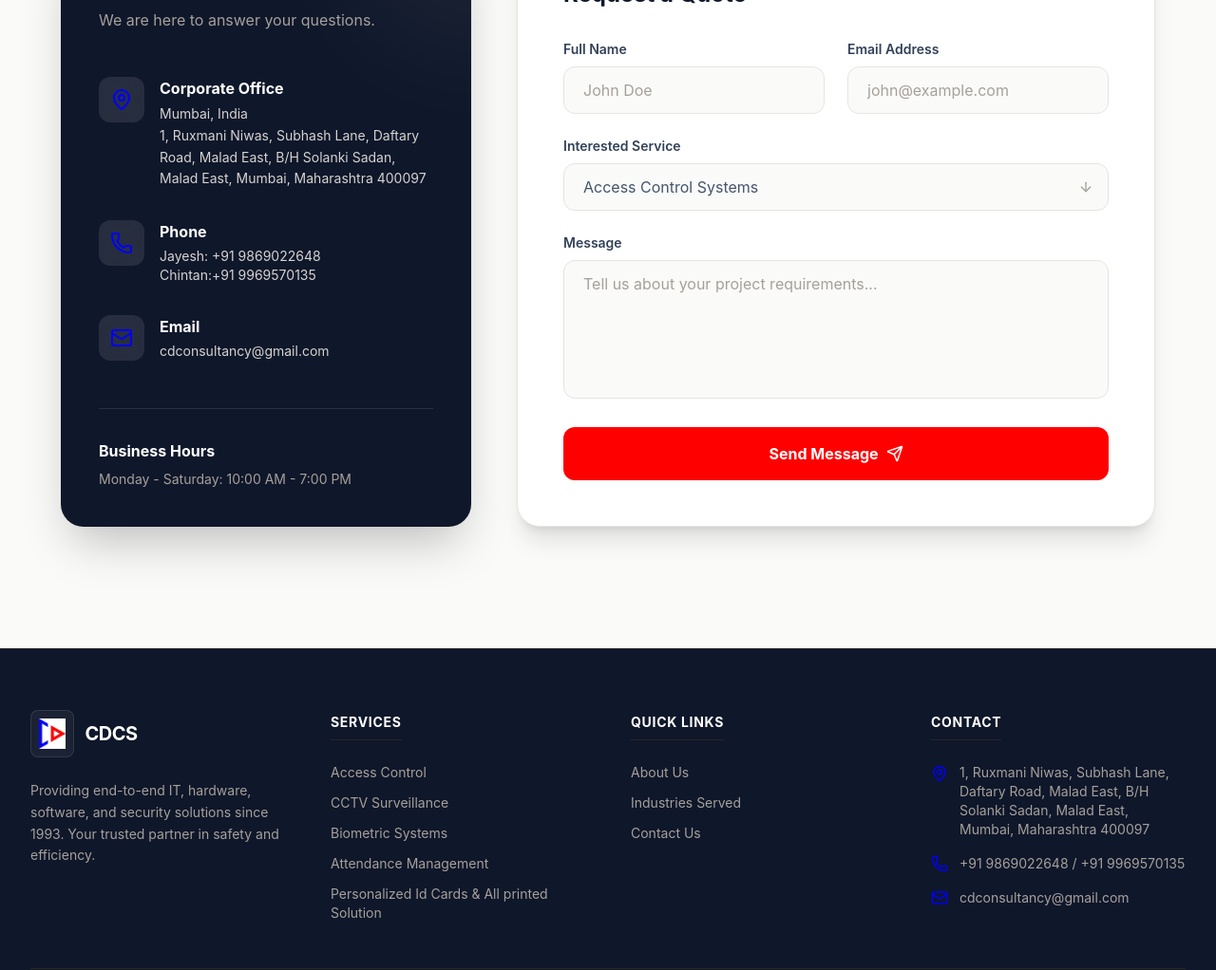
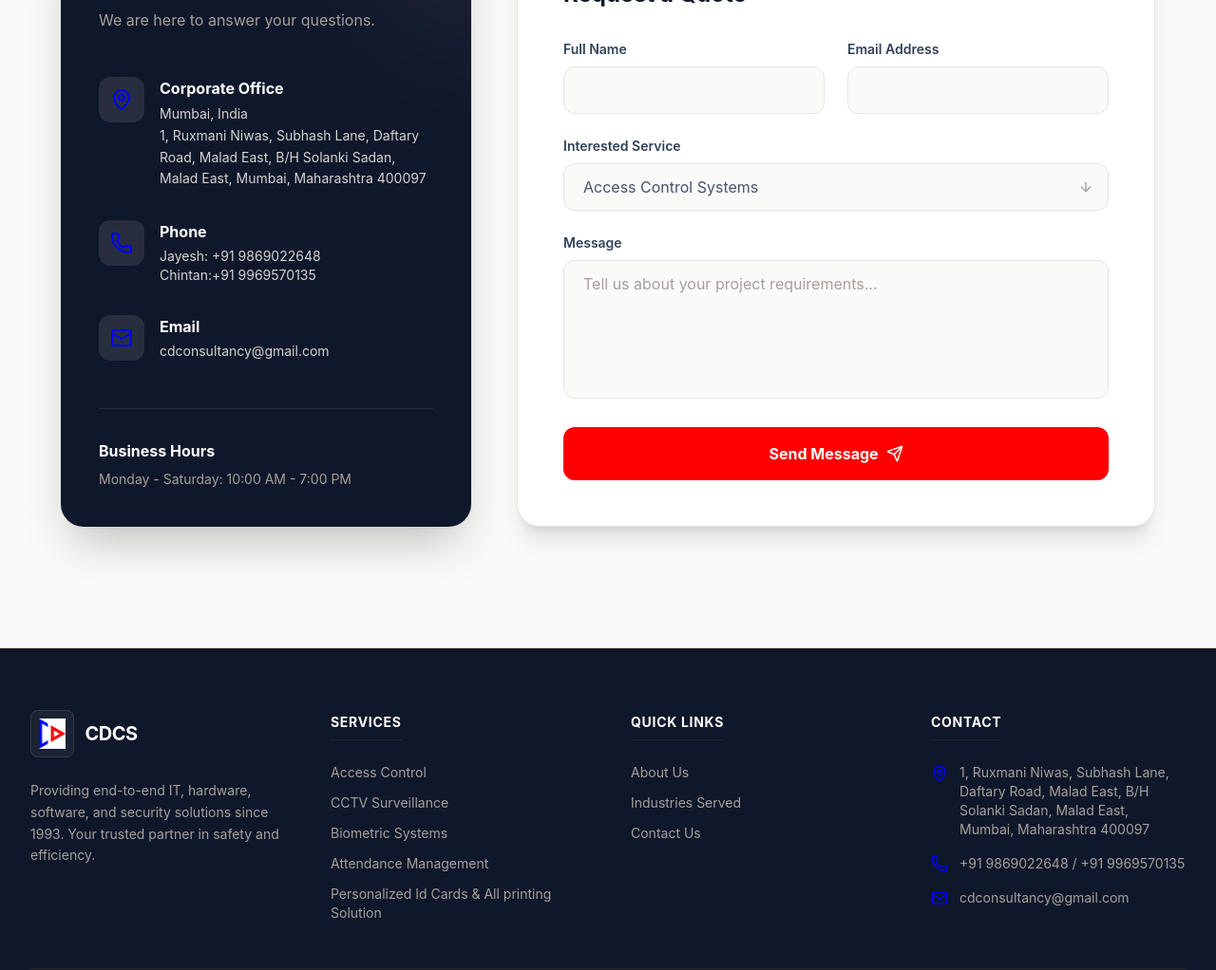
Before and after one commit to Vedzshah/CD-consultancy-, a React (Vite) app: page /contact in a window 1280 px wide. Shown: the part 505-1527 px from the top of the page at 95% size. Built offline with nearby package versions, Linux system fonts and the light colour scheme.

Commit message:
id card changes

```diff
--- a/components/Layout.tsx
+++ b/components/Layout.tsx
@@ -148,7 +148,7 @@ const Layout: React.FC<LayoutProps> = ({ children }) => {
                 <li><Link to="/services" className="hover:text-brand-400 hover:translate-x-1 transition-all inline-block">CCTV Surveillance</Link></li>
                 <li><Link to="/services" className="hover:text-brand-400 hover:translate-x-1 transition-all inline-block">Biometric Systems</Link></li>
                 <li><Link to="/services" className="hover:text-brand-400 hover:translate-x-1 transition-all inline-block">Attendance Management</Link></li>
-                <li><Link to="/services" className="hover:text-brand-400 hover:translate-x-1 transition-all inline-block">Personalized Id Cards & All printed Solution</Link></li>
+                <li><Link to="/services" className="hover:text-brand-400 hover:translate-x-1 transition-all inline-block">Personalized Id Cards & All printing Solution</Link></li>
               </ul>
             </div>
 
--- a/pages/Contact.tsx
+++ b/pages/Contact.tsx
@@ -128,11 +128,11 @@ const Contact: React.FC = () => {
                 <div className="grid grid-cols-1 md:grid-cols-2 gap-6">
                   <div>
                     <label htmlFor="name" className="block text-sm font-semibold text-slate-700 mb-2">Full Name</label>
-                    <input type="text" id="name" name="name" required placeholder="John Doe" className="w-full px-5 py-3 bg-stone-50 border border-stone-200 rounded-xl focus:ring-2 focus:ring-brand-500 focus:border-transparent outline-none transition-all placeholder:text-stone-400" />
+                    <input type="text" id="name" name="name" className="w-full px-5 py-3 bg-stone-50 border border-stone-200 rounded-xl focus:ring-2 focus:ring-brand-500 focus:border-transparent outline-none transition-all placeholder:text-stone-400" />
                   </div>
                   <div>
                     <label htmlFor="email" className="block text-sm font-semibold text-slate-700 mb-2">Email Address</label>
-                    <input type="email" id="email" name="email" required placeholder="john@example.com" className="w-full px-5 py-3 bg-stone-50 border border-stone-200 rounded-xl focus:ring-2 focus:ring-brand-500 focus:border-transparent outline-none transition-all placeholder:text-stone-400" />
+                    <input type="email" id="email" name="email" className="w-full px-5 py-3 bg-stone-50 border border-stone-200 rounded-xl focus:ring-2 focus:ring-brand-500 focus:border-transparent outline-none transition-all placeholder:text-stone-400" />
                   </div>
                 </div>
 
@@ -144,7 +144,7 @@ const Contact: React.FC = () => {
                       <option value="Attendance Management">Attendance Management</option>
                       <option value="CCTV Surveillance">CCTV Surveillance</option>
                       <option value="Biometric Systems">Biometric Systems</option>
-                      <option value="Personalized Id Cards & All printed Solution">Personalized Id Cards & All printed Solution</option>
+                      <option value="Personalized Id Cards & All printing Solution">Personalized Id Cards & All printing Solution</option>
                       <option value="Other">Other</option>
                     </select>
                     <div className="absolute right-4 top-1/2 transform -translate-y-1/2 pointer-events-none text-stone-400">
```
